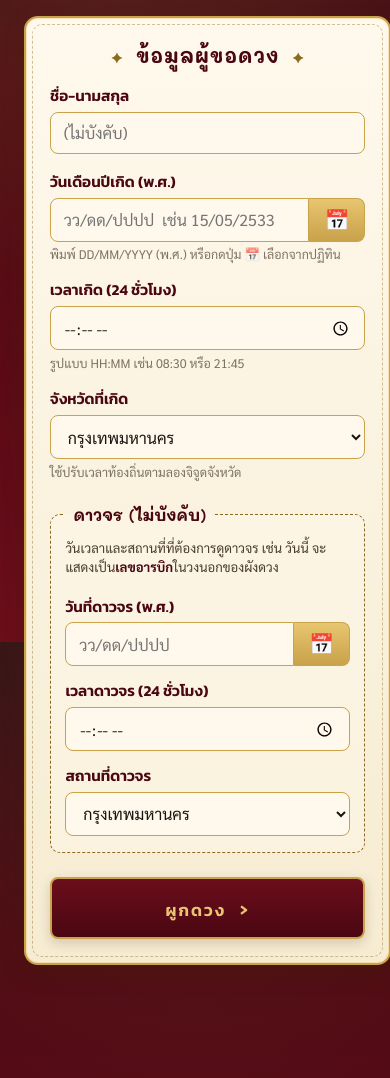
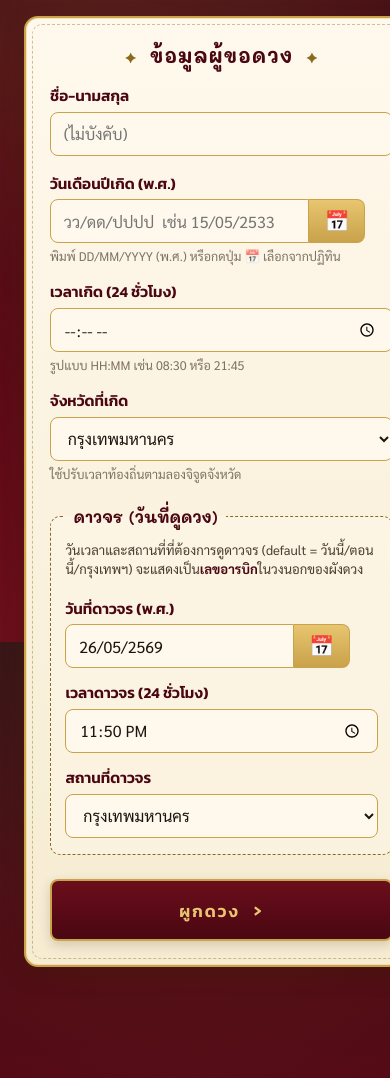
Before and after one commit to vpcodebuilder/Thai-astro-suriyayatra, a FastAPI app: page / in a window 390 px wide. Shown: the part 202-1280 px from the top of the page. Run offline with FastAPI, Linux system fonts and the light colour scheme.

Commit message:
Pre-fill transit (today/now/Bangkok) + mobile picker fixes
- Replace _DEFAULT_FORM dict with _default_form() that pre-fills
  transit_date_th/transit_time with current Thai time, Bangkok province
- Add 'required' to transit_date_th and transit_time inputs
- Update legend: '(ไม่บังคับ)' -> '(วันที่ดูดวง)'
- Mobile picker defensive CSS:
  * z-index:2 + touch-action:manipulation on inputs/select
  * min-height: 44px (Apple/Google touch target standard)
  * Narrow transition to border-color/box-shadow (was 'all' which can
    block tap on iOS during render)
  * -webkit-tap-highlight-color for tap feedback

```diff
--- a/webapp/server.py
+++ b/webapp/server.py
@@ -9,6 +9,7 @@ from __future__ import annotations
 
 import math
 import sys
+from datetime import datetime, timedelta, timezone
 from pathlib import Path
 from typing import Optional
 
@@ -510,15 +511,21 @@ def chart_to_view(
     }
 
 
-_DEFAULT_FORM = {
-    "name": "",
-    "birth_date_th": "",
-    "birth_time": "",
-    "province": "กรุงเทพมหานคร",
-    "transit_date_th": "",
-    "transit_time": "",
-    "transit_province": "กรุงเทพมหานคร",
-}
+THAI_TZ = timezone(timedelta(hours=7))
+
+
+def _default_form() -> dict:
+    """ค่าเริ่มต้นของฟอร์ม — ดาวจร pre-fill เป็น 'วันนี้/เวลานี้/กรุงเทพฯ'"""
+    now = datetime.now(THAI_TZ)
+    return {
+        "name": "",
+        "birth_date_th": "",
+        "birth_time": "",
+        "province": "กรุงเทพมหานคร",
+        "transit_date_th": f"{now.day:02d}/{now.month:02d}/{now.year + 543}",
+        "transit_time": f"{now.hour:02d}:{now.minute:02d}",
+        "transit_province": "กรุงเทพมหานคร",
+    }
 
 
 def _common_context(request: Request, **extra) -> dict:
@@ -539,7 +546,7 @@ async def index(request: Request) -> HTMLResponse:
         _common_context(
             request,
             result=None,
-            form=_DEFAULT_FORM.copy(),
+            form=_default_form(),
             error=None,
         ),
     )
--- a/webapp/static/styles.css
+++ b/webapp/static/styles.css
@@ -208,7 +208,14 @@ body::before {
   border-radius: 8px;
   background: var(--paper);
   color: var(--ink);
-  transition: all 0.2s;
+  transition: border-color 0.2s, box-shadow 0.2s;
+  /* แก้บั๊กมือถือ: ให้ native picker เปิดได้ */
+  position: relative;
+  z-index: 2;
+  touch-action: manipulation;
+  -webkit-tap-highlight-color: rgba(107, 14, 27, 0.15);
+  /* iOS Safari ต้อง min 16px กันไม่ให้ auto-zoom */
+  min-height: 44px;
 }
 
 .birth-form input:focus,
--- a/webapp/templates/index.html
+++ b/webapp/templates/index.html
@@ -95,9 +95,9 @@
           </label>
 
           <fieldset class="transit-fieldset">
-            <legend>ดาวจร (ไม่บังคับ)</legend>
+            <legend>ดาวจร (วันที่ดูดวง)</legend>
             <p class="fieldset-hint">
-              วันเวลาและสถานที่ที่ต้องการดูดาวจร เช่น วันนี้
+              วันเวลาและสถานที่ที่ต้องการดูดาวจร (default = วันนี้/ตอนนี้/กรุงเทพฯ)
               จะแสดงเป็น<b>เลขอารบิก</b>ในวงนอกของผังดวง
             </p>
 
@@ -109,6 +109,7 @@
                   name="transit_date_th"
                   id="transit_date_th"
                   value="{{ form.transit_date_th }}"
+                  required
                   autocomplete="off"
                   spellcheck="false"
                   placeholder="วว/ดด/ปปปป"
@@ -132,7 +133,7 @@
 
             <label>
               <span>เวลาดาวจร (24 ชั่วโมง)</span>
-              <input type="time" name="transit_time" value="{{ form.transit_time }}" step="60" />
+              <input type="time" name="transit_time" value="{{ form.transit_time }}" required step="60" />
             </label>
 
             <label>
```
